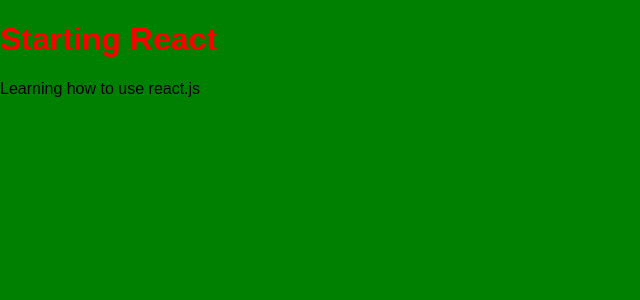
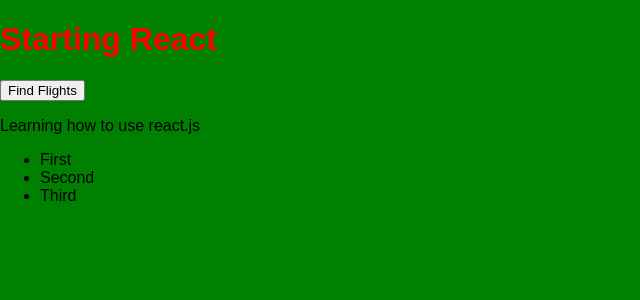
Before and after one commit to CarlCamit/ReactPractice, a React (Create React App) app: page / in a window 1280 px wide. Shown: the top 300 px of the page, without its empty margins (0-640 px from the left). Built offline with nearby package versions, Linux system fonts and the light colour scheme.

Commit message:
updated Button compenent to use props

```diff
--- a/src/App.js
+++ b/src/App.js
@@ -1,13 +1,20 @@
 import React, { Component } from 'react';
 // import logo from './logo.svg';
 import './App.css';
+import Button from './components/Button'
 
 class App extends Component {
   render() {
     return (
       <div className="App">
         <h1>Starting React</h1>
+        <Button title='Find Flights' />
         <p>Learning how to use react.js</p>
+        <ul>
+          <li>First</li>
+          <li>Second</li>
+          <li>Third</li>
+        </ul>
       </div>
     );
   }
--- a/src/components/Button.js
+++ b/src/components/Button.js
@@ -1,9 +1,9 @@
 import React from 'react'
 
-function Button() {
+function Button(props) {
     return (
         <button>
-            Click Me
+            { props.title }
         </button>
     )
 }
```
